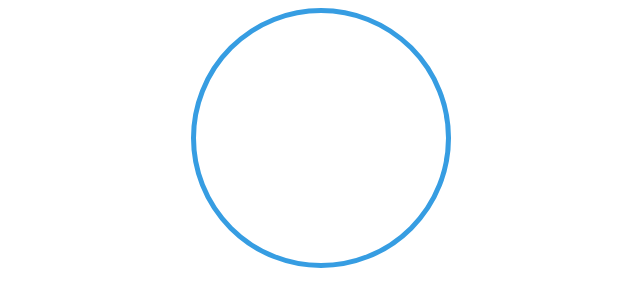
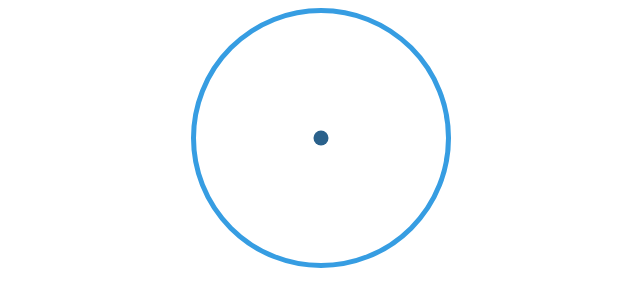
Before and after one commit to bim-g/analogue-clock, a plain HTML site: page index.html in a window 1280 px wide. Shown: the full height of the page, 319-959 px from the left. Drawn offline with Linux system fonts and the light colour scheme.

Commit message:
add center point

```diff
--- a/index.html
+++ b/index.html
@@ -9,7 +9,7 @@
 </head>
 <body>
     <div class="clock-dialog">
-
+        <div class="center-point"></div>
     </div>
 </body>
 </html>
--- a/style/index.css
+++ b/style/index.css
@@ -6,3 +6,13 @@
     margin:0 auto;
     position: relative;
 }
+.center-point{
+    width: 15px;
+    height: 15px;
+    background: #2a618b;
+    border-radius: 20px;
+    position: absolute;
+    left:50%;
+    top:50%;
+    transform: translate(-50%,-50%);
+}
```
